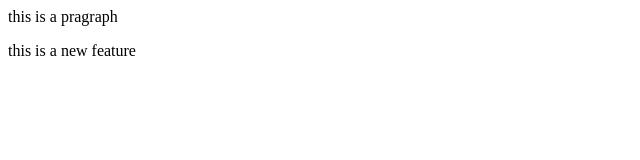
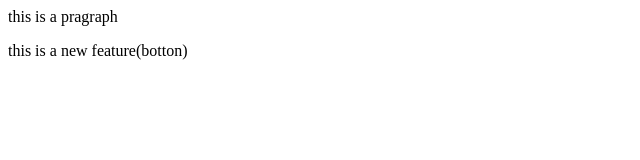
Before and after one commit to mrharshalmali/Local_gitdemo, a plain HTML site: page index.html in a window 1280 px wide. Shown: the full height of the page, 0-640 px from the left. Drawn offline with Linux system fonts and the light colour scheme.

Commit message:
index.html

```diff
--- a/index.html
+++ b/index.html
@@ -1,2 +1,2 @@
 <p>this is a pragraph</p>
-<p>this is a new feature</p>
+<p>this is a new feature(botton)</p>
```
